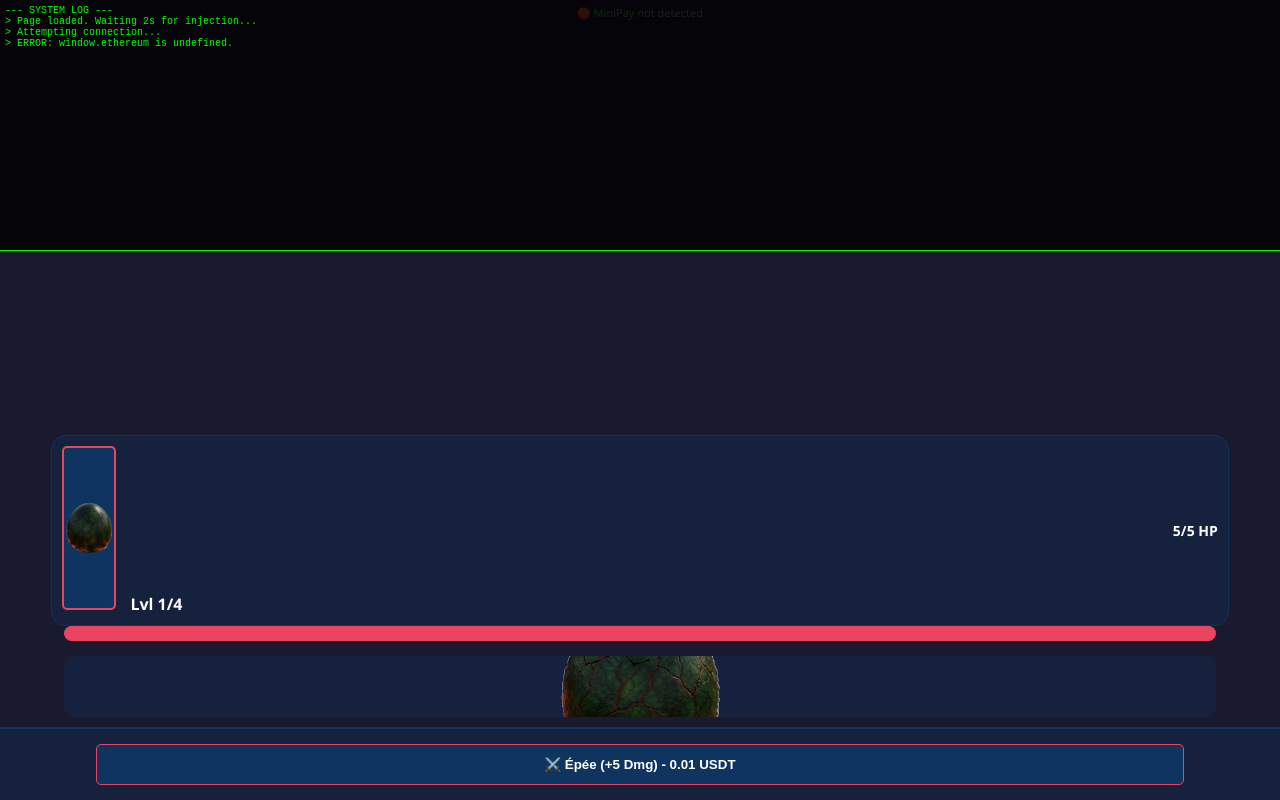
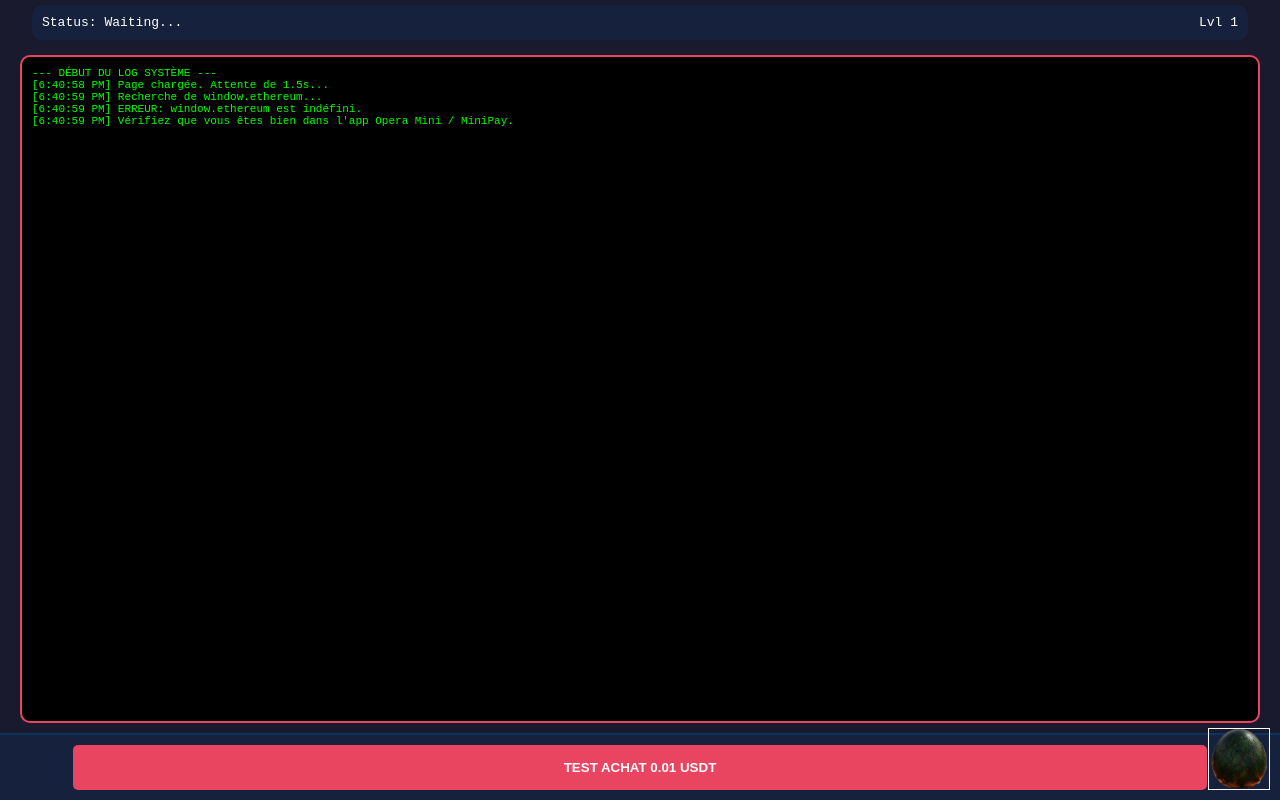
Before and after one commit to sp74940/Dragonslayer, a plain HTML site: page index.html in a window 1280 px wide. Drawn offline with Linux system fonts and the light colour scheme.

Commit message:
Update index.html

```diff
--- a/index.html
+++ b/index.html
@@ -3,125 +3,90 @@
 <head>
     <meta charset="UTF-8">
     <meta name="viewport" content="width=device-width, initial-scale=1.0, maximum-scale=1.0, user-scalable=no">
-    <title>Dragon Slayer - Debug Mode</title>
+    <title>Dragon Slayer - Debug Screen</title>
     <script src="https://cdn.ethers.io/lib/ethers-5.2.umd.min.js" type="application/javascript"></script>
     <style>
         body {
-            font-family: 'Segoe UI', Tahoma, Geneva, Verdana, sans-serif;
+            font-family: monospace;
             background-color: #1a1a2e;
             color: #e94560;
             text-align: center;
+            margin: 0;
+            height: 100vh;
             display: flex;
             flex-direction: column;
-            align-items: center;
-            margin: 0;
-            height: 100vh;
-            user-select: none;
             overflow: hidden;
-            touch-action: manipulation;
         }
 
-        /* --- CONSOLE DE DEBUG --- */
-        #debug-console {
-            position: absolute;
-            top: 0; left: 0; width: 100%; height: 30%;
-            background: rgba(0, 0, 0, 0.8);
+        /* --- ZONE DE COMBAT UTILISÉE COMME CONSOLE --- */
+        #game-area {
+            position: relative;
+            width: 95%;
+            margin: 10px auto;
+            flex-grow: 1;
+            background-color: #000;
+            border: 2px solid #e94560;
+            border-radius: 10px;
             color: #00ff00;
-            font-family: monospace;
-            font-size: 10px;
+            font-size: 11px;
             text-align: left;
+            padding: 10px;
             overflow-y: auto;
-            padding: 5px;
-            z-index: 100;
-            pointer-events: none; /* Ne gêne pas les clics sur le jeu */
-            border-bottom: 1px solid #00ff00;
+            white-space: pre-wrap;
+            word-wrap: break-word;
         }
 
         .hud {
-            width: 92%;
+            width: 95%;
             display: flex;
             justify-content: space-between;
             align-items: center;
-            margin-top: 32%; /* Laisse de la place pour la console */
-            font-weight: bold;
+            padding: 10px;
+            background: #16213e;
+            margin: 5px auto;
+            border-radius: 10px;
+            box-sizing: border-box;
             color: white;
-            background-color: #16213e;
-            padding: 10px;
-            border-radius: 15px;
-            border: 1px solid #0f3460;
-            box-sizing: border-box;
-        }
-
-        #dragon-portrait {
-            width: 12.5vw; height: 12.5vw;
-            max-width: 50px; border-radius: 5px;
-            border: 2px solid #e94560; margin-right: 10px;
-            background-color: #0f3460; object-fit: contain;
-        }
-
-        #game-area {
-            position: relative; width: 90%; flex-grow: 1;
-            background-color: #16213e; border-radius: 10px;
-            margin: 10px; overflow: hidden;
         }
 
         #monster {
-            width: 15%; height: auto; aspect-ratio: 1/1;
-            position: absolute; top: 50%; left: 50%;
-            transform: translate(-50%, -50%);
-            transition: transform 0.05s, top 0.15s, left 0.15s;
-            object-fit: contain; z-index: 5;
+            width: 60px; height: 60px;
+            position: absolute;
+            bottom: 10px; right: 10px;
+            z-index: 100;
+            border: 1px solid #fff;
         }
 
-        #health-bar-container {
-            width: 90%; height: 15px; background-color: #0f3460;
-            border-radius: 10px; margin-bottom: 5px; overflow: hidden;
+        #shop { background-color: #16213e; padding: 10px; border-top: 2px solid #0f3460; }
+        .shop-btn {
+            background-color: #e94560; border: none; padding: 15px;
+            color: white; font-weight: bold; width: 90%; border-radius: 5px;
         }
-        #health-bar { width: 100%; height: 100%; background-color: #e94560; transition: width 0.2s; }
-
-        #shop { background-color: #16213e; width: 100%; padding: 10px 0; border-top: 2px solid #0f3460; }
-
-        .shop-btn {
-            background-color: #0f3460; border: 1px solid #e94560;
-            padding: 12px; margin: 5px; border-radius: 5px;
-            font-weight: bold; color: white; width: 85%;
-        }
-
-        #wallet-status { font-size: 11px; color: #4caf50; margin: 5px 0; cursor: pointer; }
     </style>
 </head>
 <body>
 
-    <div id="debug-console">--- SYSTEM LOG ---<br></div>
-
-    <div id="wallet-status" onclick="connectWallet()">⏳ Status: Initializing...</div>
-
     <div class="hud">
-        <div class="hud-left">
-            <img id="dragon-portrait" src="img/dragon1.png" alt="P">
-            <span style="font-size: 16px;">Lvl <span id="level-display">1</span>/4</span>
-        </div>
-        <span id="hp-text" style="font-size: 14px;">HP</span>
+        <span id="wallet-status">Status: Waiting...</span>
+        <span>Lvl <span id="level-display">1</span></span>
     </div>
 
-    <div id="health-bar-container"><div id="health-bar"></div></div>
+    <div id="game-area">--- DÉBUT DU LOG SYSTÈME ---
+</div>
 
-    <div id="game-area">
-        <img id="monster" src="img/dragon1.png" onclick="attackMonster()" alt="M">
-    </div>
+    <img id="monster" src="img/dragon1.png" onclick="attackMonster()">
 
     <div id="shop">
-        <button class="shop-btn" id="btn-weapon" onclick="buyItem('weapon', '0.01')">
-            ⚔️ Épée (+5 Dmg) - 0.01 USDT
-        </button>
+        <button class="shop-btn" onclick="buyItem('weapon', '0.01')">TEST ACHAT 0.01 USDT</button>
     </div>
 
     <script>
-        const debug = document.getElementById('debug-console');
+        const logArea = document.getElementById('game-area');
+
         function log(msg) {
-            debug.innerHTML += "> " + msg + "<br>";
-            debug.scrollTop = debug.scrollHeight;
-            console.log(msg);
+            const t = new Date().toLocaleTimeString();
+            logArea.innerHTML += `[${t}] ${msg}\n`;
+            logArea.scrollTop = logArea.scrollHeight;
         }
 
         const usdtAddress = "0x48065fbBE25f71C9282dd5e1cD6D6A887483D5e";
@@ -129,107 +94,73 @@
         const tokenAbi = ["function transfer(address to, uint256 amount) returns (bool)", "function decimals() view returns (uint8)"];
 
         let provider, signer, userAddress;
-
-        const hpPerLevel = [5, 10, 20, 40];
-        let level = 1, damage = 1, maxHp = 5, currentHp = 5;
-
-        const monsterEl = document.getElementById('monster');
-        const portraitEl = document.getElementById('dragon-portrait');
-
-        updateVisuals(); updateUI();
+        let level = 1, currentHp = 5, damage = 1;
 
         function attackMonster() {
-            if (currentHp <= 0) return;
+            log("Clic sur le dragon !");
             currentHp -= damage;
-            monsterEl.style.transform = "translate(-50%, -50%) scale(0.8) rotate(" + (Math.random()*12 - 6) + "deg)";
-            setTimeout(() => { monsterEl.style.transform = "translate(-50%, -50%) scale(1)"; }, 50);
-            if (currentHp <= 0) defeatMonster();
-            else { updateUI(); moveMonster(); }
-        }
-
-        function moveMonster() {
-            const min = 15, max = 85;
-            monsterEl.style.left = (Math.random() * (max - min) + min) + "%";
-            monsterEl.style.top = (Math.random() * (max - min) + min) + "%";
-        }
-
-        function defeatMonster() {
-            if (level >= 4) { alert("🏆 VICTOIRE !"); restartGame(); }
-            else {
-                level++; maxHp = hpPerLevel[level-1]; currentHp = maxHp;
-                updateVisuals(); updateUI();
+            if (currentHp <= 0) {
+                level++;
+                currentHp = level * 5;
+                document.getElementById('level-display').textContent = level;
+                document.getElementById('monster').src = "img/dragon" + (level > 4 ? 4 : level) + ".png";
+                log("Niveau Supérieur : " + level);
             }
         }
 
-        function restartGame() { level = 1; maxHp = 5; currentHp = 5; damage = 1; updateVisuals(); updateUI(); }
+        async function connectWallet() {
+            log("Recherche de window.ethereum...");
 
-        function updateVisuals() {
-            monsterEl.src = "img/dragon" + level + ".png";
-            portraitEl.src = "img/dragon" + level + ".png";
-        }
-
-        function updateUI() {
-            document.getElementById('health-bar').style.width = (currentHp / maxHp * 100) + "%";
-            document.getElementById('hp-text').textContent = currentHp + "/" + maxHp + " HP";
-            document.getElementById('level-display').textContent = level;
-        }
-
-        // --- LOGIQUE DE CONNEXION VERBEUSE ---
-        async function connectWallet() {
-            log("Attempting connection...");
-
-            if (typeof window.ethereum !== 'undefined') {
-                log("window.ethereum detected.");
-                log("isMiniPay: " + window.ethereum.isMiniPay);
+            if (window.ethereum) {
+                log("window.ethereum TROUVÉ.");
+                log("isMiniPay: " + (window.ethereum.isMiniPay || "false"));
 
                 try {
-                    provider = new ethers.providers.Web3Provider(window.ethereum);
-                    log("Provider initialized.");
-
-                    log("Requesting accounts...");
+                    log("Demande d'accès aux comptes (eth_requestAccounts)...");
                     const accounts = await window.ethereum.request({ method: 'eth_requestAccounts' });
 
-                    if (accounts.length > 0) {
+                    if (accounts && accounts.length > 0) {
                         userAddress = accounts[0];
+                        provider = new ethers.providers.Web3Provider(window.ethereum);
                         signer = provider.getSigner();
-                        log("Account connected: " + userAddress);
-                        document.getElementById('wallet-status').textContent = "🟢 " + userAddress.substring(0,8);
+
+                        log("SUCCÈS ! Adresse: " + userAddress);
+                        document.getElementById('wallet-status').textContent = "Connecté: " + userAddress.substring(0,6);
                     } else {
-                        log("Error: No accounts returned.");
+                        log("ERREUR: Liste de comptes vide.");
                     }
-                } catch (error) {
-                    log("CRITICAL ERROR: " + error.message);
-                    if (error.code) log("Error code: " + error.code);
-                    document.getElementById('wallet-status').textContent = "🔴 Connection Refused";
+                } catch (e) {
+                    log("ERREUR DE CONNEXION: " + e.message);
+                    if (e.code) log("CODE ERREUR: " + e.code);
                 }
             } else {
-                log("ERROR: window.ethereum is undefined.");
-                document.getElementById('wallet-status').textContent = "🔴 MiniPay not detected";
+                log("ERREUR: window.ethereum est indéfini.");
+                log("Vérifiez que vous êtes bien dans l'app Opera Mini / MiniPay.");
             }
         }
 
-        // Lancement différé
+        // Démarrage
         window.addEventListener('load', () => {
-            log("Page loaded. Waiting 2s for injection...");
-            setTimeout(connectWallet, 2000);
+            log("Page chargée. Attente de 1.5s...");
+            setTimeout(connectWallet, 1500);
         });
 
         async function buyItem(type, price) {
-            log("Buy button clicked.");
-            if (!signer) { log("Signer missing. Trying reconnect..."); await connectWallet(); }
+            log("Tentative d'achat...");
+            if (!signer) { log("Pas de signer. Re-connexion..."); await connectWallet(); }
             if (!signer) return;
 
             try {
-                log("Preparing transaction...");
-                const tokenContract = new ethers.Contract(usdtAddress, tokenAbi, signer);
-                const tx = await tokenContract.transfer(RECEIVER_ADDRESS, ethers.utils.parseUnits(price, 6));
-                log("TX Sent! Hash: " + tx.hash.substring(0,10) + "...");
+                const contract = new ethers.Contract(usdtAddress, tokenAbi, signer);
+                log("Envoi de la transaction...");
+                const tx = await contract.transfer(RECEIVER_ADDRESS, ethers.utils.parseUnits(price, 6));
+                log("TX envoyée ! Hash: " + tx.hash.substring(0,15));
                 await tx.wait();
-                log("TX Confirmed!");
+                log("Paiement CONFIRMÉ sur la blockchain !");
                 damage += 5;
-                alert("Success!");
-            } catch (error) {
-                log("SHOP ERROR: " + error.message);
+                alert("Dégâts augmentés !");
+            } catch (e) {
+                log("ERREUR ACHAT: " + e.message);
             }
         }
     </script>
```
